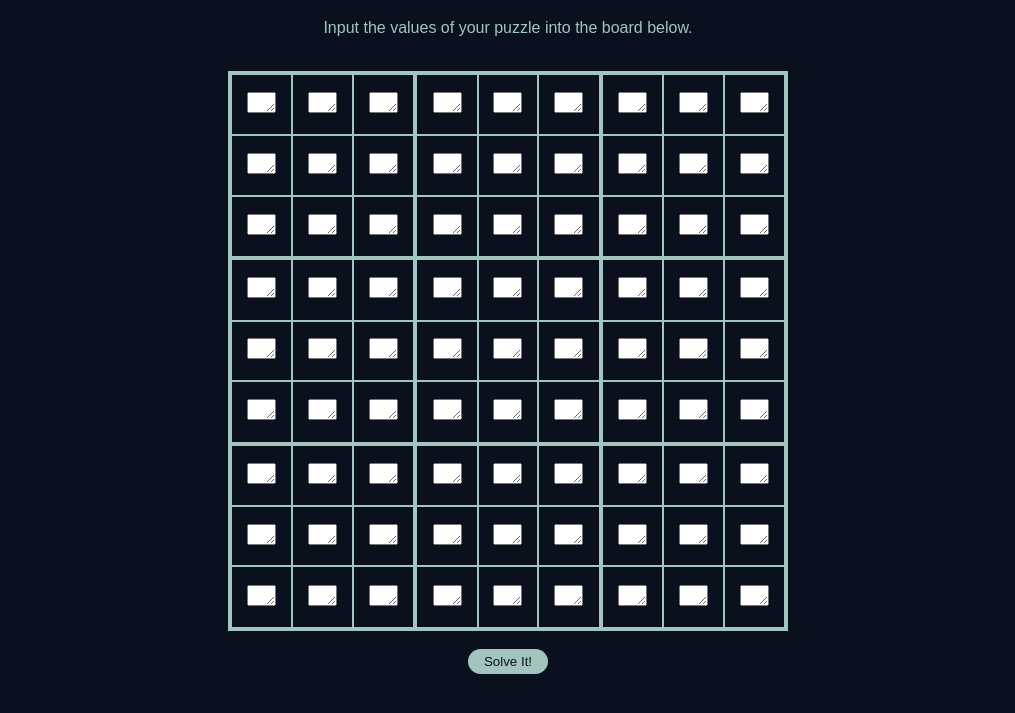
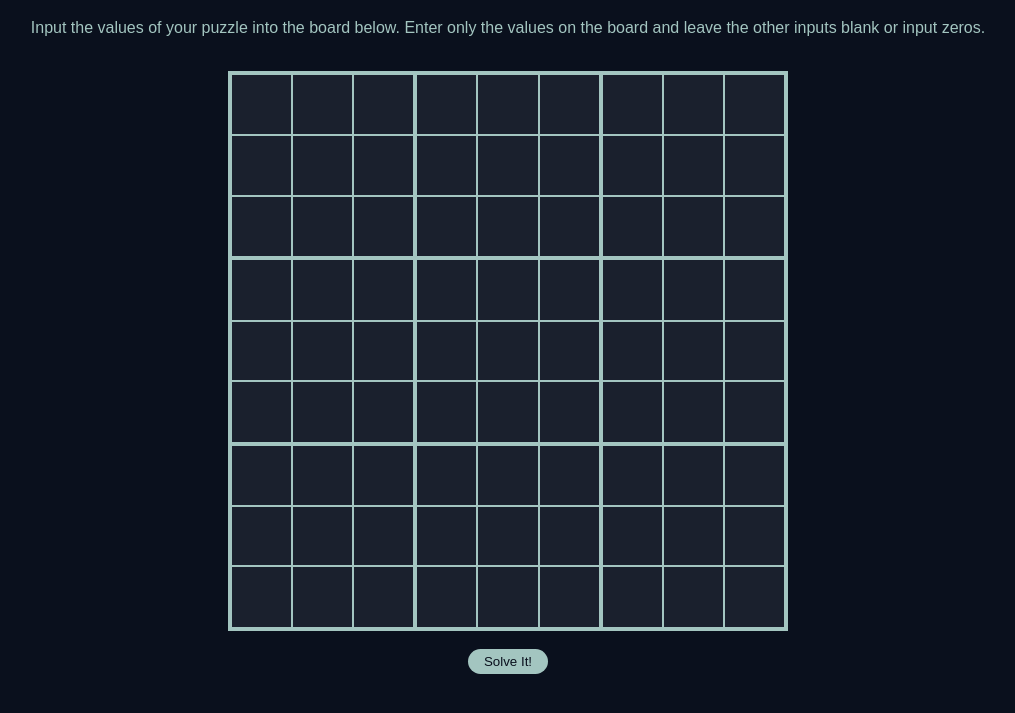
Before and after one commit to atl1502/Sudoku_Solver, a plain HTML site: page index.html in a window 1280 px wide. Shown: the part 61-774 px from the top of the page, without its empty margins (132-1147 px from the left). Drawn offline with Linux system fonts and the light colour scheme.

Commit message:
stores user input into variable

```diff
--- a/index.html
+++ b/index.html
@@ -9,111 +9,112 @@
 
 <body>
   <h1 class="header">Sudoku Solver</h1>
-  <p class="info">Input the values of your puzzle into the board below.</p>
+  <p class="info">Input the values of your puzzle into the board below. Enter only the values on the board and leave the other inputs blank or input zeros.</p>
   <br>
   <table>
     <tr class="box-oline-top">
-      <td class="box-oline-left"><textarea name="name" rows="1" cols="1"></textarea></td>
-      <td><textarea name="name" rows="1" cols="1"></textarea></td>
-      <td><textarea name="name" rows="1" cols="1"></textarea></td>
-      <td class="box-oline-left"><textarea name="name" rows="1" cols="1"></textarea></td>
-      <td><textarea name="name" rows="1" cols="1"></textarea></td>
-      <td><textarea name="name" rows="1" cols="1"></textarea></td>
-      <td class="box-oline-left"><textarea name="name" rows="1" cols="1"></textarea></td>
-      <td><textarea name="name" rows="1" cols="1"></textarea></td>
-      <td class="box-oline-right"><textarea name="name" rows="1" cols="1"></textarea></td>
+      <td class="box-oline-left"><input name="00" type="number" autocomplete="off" id="1"></input></td>
+      <td><input name="01" type="number" autocomplete="off" id="2"></input></td>
+      <td><input name="02" type="number" autocomplete="off" id="3"></input></td>
+      <td class="box-oline-left"><input name="03" type="number" autocomplete="off" id="4"></input></td>
+      <td><input name="04" type="number" autocomplete="off" id="5"></input></td>
+      <td><input name="05" type="number" autocomplete="off" id="6"></input></td>
+      <td class="box-oline-left"><input name="06" type="number" autocomplete="off" id="7"></input></td>
+      <td><input name="07" type="number" autocomplete="off" id="8"></input></td>
+      <td class="box-oline-right"><input name="08" type="number" autocomplete="off" id="9"></input></td>
     </tr>
     <tr>
-      <td class="box-oline-left"><textarea name="name" rows="1" cols="1"></textarea></td>
-      <td><textarea name="name" rows="1" cols="1"></textarea></td>
-      <td><textarea name="name" rows="1" cols="1"></textarea></td>
-      <td class="box-oline-left"><textarea name="name" rows="1" cols="1"></textarea></td>
-      <td><textarea name="name" rows="1" cols="1"></textarea></td>
-      <td><textarea name="name" rows="1" cols="1"></textarea></td>
-      <td class="box-oline-left"><textarea name="name" rows="1" cols="1"></textarea></td>
-      <td><textarea name="name" rows="1" cols="1"></textarea></td>
-      <td class="box-oline-right"><textarea name="name" rows="1" cols="1"></textarea></td>
+      <td class="box-oline-left"><input name="10" type="number" autocomplete="off" id="10"></input></td>
+      <td><input name="11" type="number" autocomplete="off" id="11"></input></td>
+      <td><input name="12" type="number" autocomplete="off" id="12"></input></td>
+      <td class="box-oline-left"><input name="13" type="number" autocomplete="off" id="13"></input></td>
+      <td><input name="14" type="number" autocomplete="off" id="14"></input></td>
+      <td><input name="15" type="number" autocomplete="off" id="15"></input></td>
+      <td class="box-oline-left"><input name="16" type="number" autocomplete="off" id="16"></input></td>
+      <td><input name="17" type="number" autocomplete="off" id="17"></input></td>
+      <td class="box-oline-right"><input name="18" type="number" autocomplete="off" id="18"></input></td>
     </tr>
     <tr>
-      <td class="box-oline-left"><textarea name="name" rows="1" cols="1"></textarea></td>
-      <td><textarea name="name" rows="1" cols="1"></textarea></td>
-      <td><textarea name="name" rows="1" cols="1"></textarea></td>
-      <td class="box-oline-left"><textarea name="name" rows="1" cols="1"></textarea></td>
-      <td><textarea name="name" rows="1" cols="1"></textarea></td>
-      <td><textarea name="name" rows="1" cols="1"></textarea></td>
-      <td class="box-oline-left"><textarea name="name" rows="1" cols="1"></textarea></td>
-      <td><textarea name="name" rows="1" cols="1"></textarea></td>
-      <td class="box-oline-right"><textarea name="name" rows="1" cols="1"></textarea></td>
+      <td class="box-oline-left"><input type="number" autocomplete="off" id="19" name="20"></input></td>
+      <td><input type="number" autocomplete="off" id="20" name="21"></input></td>
+      <td><input type="number" autocomplete="off" id="21" name="22"></input></td>
+      <td class="box-oline-left"><input type="number" autocomplete="off" id="22" name="23"></input></td>
+      <td><input type="number" autocomplete="off" id="23" name="24"></input></td>
+      <td><input type="number" autocomplete="off" id="24" name="25"></input></td>
+      <td class="box-oline-left"><input type="number" autocomplete="off" id="25" name="26"></input></td>
+      <td><input type="number" autocomplete="off" id="26" name="27"></input></td>
+      <td class="box-oline-right"><input type="number" autocomplete="off" id="27" name="28"></input></td>
     </tr>
     <tr class="box-oline-top">
-      <td class="box-oline-left"><textarea name="name" rows="1" cols="1"></textarea></td>
-      <td><textarea name="name" rows="1" cols="1"></textarea></td>
-      <td><textarea name="name" rows="1" cols="1"></textarea></td>
-      <td class="box-oline-left"><textarea name="name" rows="1" cols="1"></textarea></td>
-      <td><textarea name="name" rows="1" cols="1"></textarea></td>
-      <td><textarea name="name" rows="1" cols="1"></textarea></td>
-      <td class="box-oline-left"><textarea name="name" rows="1" cols="1"></textarea></td>
-      <td><textarea name="name" rows="1" cols="1"></textarea></td>
-      <td class="box-oline-right"><textarea name="name" rows="1" cols="1"></textarea></td>
+      <td class="box-oline-left"><input name="30" type="number" autocomplete="off" id="28"></input></td>
+      <td><input name="31" type="number" autocomplete="off" id="29"></input></td>
+      <td><input name="32" type="number" autocomplete="off" id="30"></input></td>
+      <td class="box-oline-left"><input name="33" type="number" autocomplete="off" id="31"></input></td>
+      <td><input name="34" type="number" autocomplete="off" id="32"></input></td>
+      <td><input name="35" type="number" autocomplete="off" id="33"></input></td>
+      <td class="box-oline-left"><input name="36" type="number" autocomplete="off" id="34"></input></td>
+      <td><input name="37" type="number" autocomplete="off" id="35"></input></td>
+      <td class="box-oline-right"><input name="38" type="number" autocomplete="off" id="36"></input></td>
     </tr>
     <tr>
-      <td class="box-oline-left"><textarea name="name" rows="1" cols="1"></textarea></td>
-      <td><textarea name="name" rows="1" cols="1"></textarea></td>
-      <td><textarea name="name" rows="1" cols="1"></textarea></td>
-      <td class="box-oline-left"><textarea name="name" rows="1" cols="1"></textarea></td>
-      <td><textarea name="name" rows="1" cols="1"></textarea></td>
-      <td><textarea name="name" rows="1" cols="1"></textarea></td>
-      <td class="box-oline-left"><textarea name="name" rows="1" cols="1"></textarea></td>
-      <td><textarea name="name" rows="1" cols="1"></textarea></td>
-      <td class="box-oline-right"><textarea name="name" rows="1" cols="1"></textarea></td>
+      <td class="box-oline-left"><input name="40" type="number" autocomplete="off" id="37"></input></td>
+      <td><input name="41" type="number" autocomplete="off" id="38"></input></td>
+      <td><input name="42" type="number" autocomplete="off" id="39"></input></td>
+      <td class="box-oline-left"><input name="43" type="number" autocomplete="off" id="40"></input></td>
+      <td><input name="44" type="number" autocomplete="off" id="41"></input></td>
+      <td><input name="45" type="number" autocomplete="off" id="42"></input></td>
+      <td class="box-oline-left"><input name="46" type="number" autocomplete="off" id="43"></input></td>
+      <td><input name="47" type="number" autocomplete="off" id="44"></input></td>
+      <td class="box-oline-right"><input name="48" type="number" autocomplete="off" id="45"></input></td>
     </tr>
     <tr>
-      <td class="box-oline-left"><textarea name="name" rows="1" cols="1"></textarea></td>
-      <td><textarea name="name" rows="1" cols="1"></textarea></td>
-      <td><textarea name="name" rows="1" cols="1"></textarea></td>
-      <td class="box-oline-left"><textarea name="name" rows="1" cols="1"></textarea></td>
-      <td><textarea name="name" rows="1" cols="1"></textarea></td>
-      <td><textarea name="name" rows="1" cols="1"></textarea></td>
-      <td class="box-oline-left"><textarea name="name" rows="1" cols="1"></textarea></td>
-      <td><textarea name="name" rows="1" cols="1"></textarea></td>
-      <td class="box-oline-right"><textarea name="name" rows="1" cols="1"></textarea></td>
+      <td class="box-oline-left"><input name="50" type="number" autocomplete="off" id="46"></input></td>
+      <td><input name="51" type="number" autocomplete="off" id="47"></input></td>
+      <td><input name="52" type="number" autocomplete="off" id="48"></input></td>
+      <td class="box-oline-left"><input name="53" type="number" autocomplete="off" id="49"></input></td>
+      <td><input name="54" type="number" autocomplete="off" id="50"></input></td>
+      <td><input name="55" type="number" autocomplete="off" id="51"></input></td>
+      <td class="box-oline-left"><input name="56" type="number" autocomplete="off" id="52"></input></td>
+      <td><input name="57" type="number" autocomplete="off" id="53"></input></td>
+      <td class="box-oline-right"><input name="58" type="number" autocomplete="off" id="54"></input></td>
     </tr>
     <tr class="box-oline-top">
-      <td class="box-oline-left"><textarea name="name" rows="1" cols="1"></textarea></td>
-      <td><textarea name="name" rows="1" cols="1"></textarea></td>
-      <td><textarea name="name" rows="1" cols="1"></textarea></td>
-      <td class="box-oline-left"><textarea name="name" rows="1" cols="1"></textarea></td>
-      <td><textarea name="name" rows="1" cols="1"></textarea></td>
-      <td><textarea name="name" rows="1" cols="1"></textarea></td>
-      <td class="box-oline-left"><textarea name="name" rows="1" cols="1"></textarea></td>
-      <td><textarea name="name" rows="1" cols="1"></textarea></td>
-      <td class="box-oline-right"><textarea name="name" rows="1" cols="1"></textarea></td>
+      <td class="box-oline-left"><input name="60" type="number" autocomplete="off" id="55"></input></td>
+      <td><input name="61" type="number" autocomplete="off" id="56"></input></td>
+      <td><input name="62" type="number" autocomplete="off" id="57"></input></td>
+      <td class="box-oline-left"><input name="63" type="number" autocomplete="off" id="58"></input></td>
+      <td><input name="64" type="number" autocomplete="off" id="59"></input></td>
+      <td><input name="65" type="number" autocomplete="off" id="60"></input></td>
+      <td class="box-oline-left"><input name="66" type="number" autocomplete="off" id="61"></input></td>
+      <td><input name="67" type="number" autocomplete="off" id="62"></input></td>
+      <td class="box-oline-right"><input name="68" type="number" autocomplete="off" id="63"></input></td>
     </tr>
     <tr>
-      <td class="box-oline-left"><textarea name="name" rows="1" cols="1"></textarea></td>
-      <td><textarea name="name" rows="1" cols="1"></textarea></td>
-      <td><textarea name="name" rows="1" cols="1"></textarea></td>
-      <td class="box-oline-left"><textarea name="name" rows="1" cols="1"></textarea></td>
-      <td><textarea name="name" rows="1" cols="1"></textarea></td>
-      <td><textarea name="name" rows="1" cols="1"></textarea></td>
-      <td class="box-oline-left"><textarea name="name" rows="1" cols="1"></textarea></td>
-      <td><textarea name="name" rows="1" cols="1"></textarea></td>
-      <td class="box-oline-right"><textarea name="name" rows="1" cols="1"></textarea></td>
+      <td class="box-oline-left"><input name="70" type="number" autocomplete="off" id="64"></input></td>
+      <td><input name="71" type="number" autocomplete="off" id="65"></input></td>
+      <td><input name="72" type="number" autocomplete="off" id="66"></input></td>
+      <td class="box-oline-left"><input name="73" type="number" autocomplete="off" id="67"></input></td>
+      <td><input name="74" type="number" autocomplete="off" id="68"></input></td>
+      <td><input name="75" type="number" autocomplete="off" id="69"></input></td>
+      <td class="box-oline-left"><input name="76" type="number" autocomplete="off" id="70"></input></td>
+      <td><input name="77" type="number" autocomplete="off" id="71"></input></td>
+      <td class="box-oline-right"><input name="78" type="number" autocomplete="off" id="72"></input></td>
     </tr>
     <tr class="box-oline-bottom">
-      <td class="box-oline-left"><textarea name="name" rows="1" cols="1"></textarea></td>
-      <td><textarea name="name" rows="1" cols="1"></textarea></td>
-      <td><textarea name="name" rows="1" cols="1"></textarea></td>
-      <td class="box-oline-left"><textarea name="name" rows="1" cols="1"></textarea></td>
-      <td><textarea name="name" rows="1" cols="1"></textarea></td>
-      <td><textarea name="name" rows="1" cols="1"></textarea></td>
-      <td class="box-oline-left"><textarea name="name" rows="1" cols="1"></textarea></td>
-      <td><textarea name="name" rows="1" cols="1"></textarea></td>
-      <td class="box-oline-right"><textarea name="name" rows="1" cols="1"></textarea></td>
+      <td class="box-oline-left"><input name="80" type="number" autocomplete="off" id="73"></input></td>
+      <td><input name="81" type="number" autocomplete="off" id="74"></input></td>
+      <td><input name="82" type="number" autocomplete="off" id="75"></input></td>
+      <td class="box-oline-left"><input name="83" type="number" autocomplete="off" id="76"></input></td>
+      <td><input name="84" type="number" autocomplete="off" id="77"></input></td>
+      <td><input name="85" type="number" autocomplete="off" id="78"></input></td>
+      <td class="box-oline-left"><input name="86" type="number" autocomplete="off" id="79"></input></td>
+      <td><input name="87" type="number" autocomplete="off" id="80"></input></td>
+      <td class="box-oline-right"><input name="88" type="number" autocomplete="off" id="81"></input></td>
     </tr>
   </table>
   <br>
-  <button type="button" name="solve">Solve It!</button>
+  <button type="button" name="solve" id="button">Solve It!</button>
 </body>
+<script type="text/javascript" src="./app.js"></script>
 
 </html>
```
